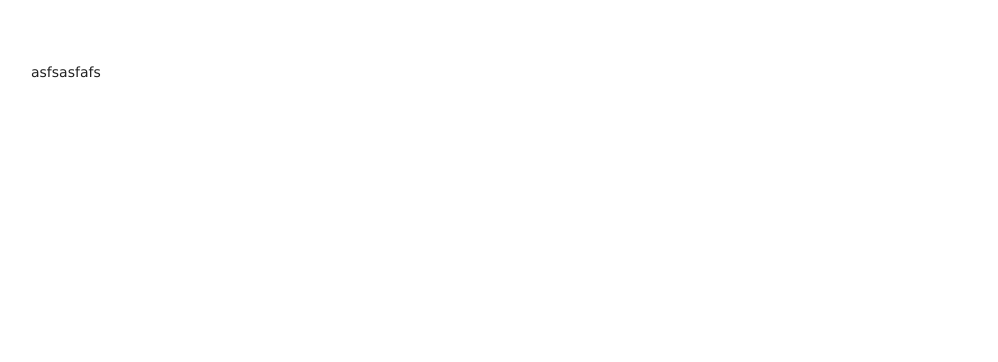
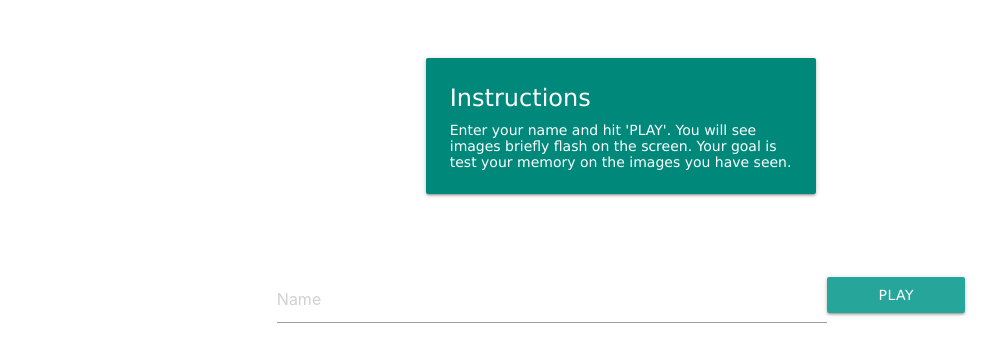
Before and after one commit to CassandraGoose/dejavu, a website: page client/index.html in a window 1280 px wide. Shown: the whole page, without its empty margins (19-1017 px from the left). Drawn offline with nearby package versions, Linux system fonts and the light colour scheme; some packages are replaced by stand-ins of ours.

Commit message:
:lipstick: game page looks

```diff
--- a/client/app/game/game.template.html
+++ b/client/app/game/game.template.html
@@ -1 +1,25 @@
-<p>asfsasfafs</p>
+<div class="container">
+
+  <section>
+    <div class="row">
+   <div class="col s6 offset-s3">
+     <div class="card teal darken-1">
+       <div class="card-content white-text">
+         <span class="card-title">Instructions</span>
+         <p>Enter your name and hit 'PLAY'. You will see images briefly flash on the screen. Your goal is test your memory on the images you have seen.</p>
+       </div>
+     </div>
+   </div>
+ </div>
+  </section>
+  <br>
+  <br>
+  <br>
+
+    <form class="row">
+            <input class="col s8 offset-s1" type="text" ng-model="$ctrl.name" placeholder="Name">
+            <a class="waves-effect waves-light btn col s2">Play</a>
+    </form>
+
+
+</div>
```
